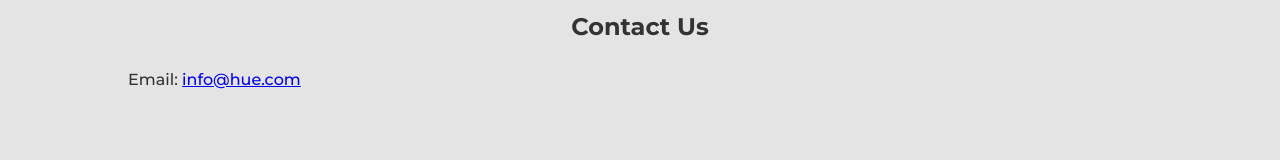
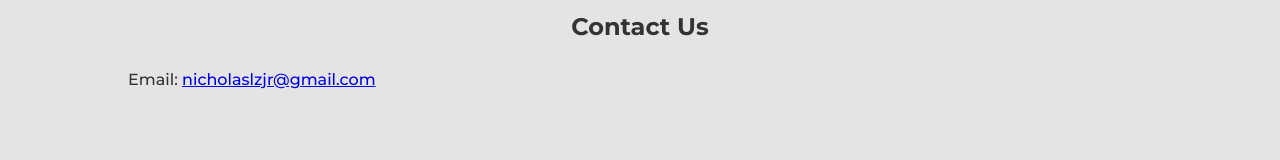
Before and after one commit to NicholasL93/hue, a plain HTML site: page index.html in a window 1280 px wide. Shown: the part 905-1065 px from the top of the page. Drawn offline with Linux system fonts and the light colour scheme.

Commit message:
Update index.html
Contact info change.

```diff
--- a/index.html
+++ b/index.html
@@ -183,7 +183,7 @@
     <section id="contact">
         <div class="container">
             <h1>Contact Us</h1>
-            <p>Email: <a href="mailto:info@hue.com">info@hue.com</a></p>
+            <p>Email: <a href="mailto:nicholaslzjr@gmail.com">nicholaslzjr@gmail.com</a></p>
         </div>
     </section>
 
```
